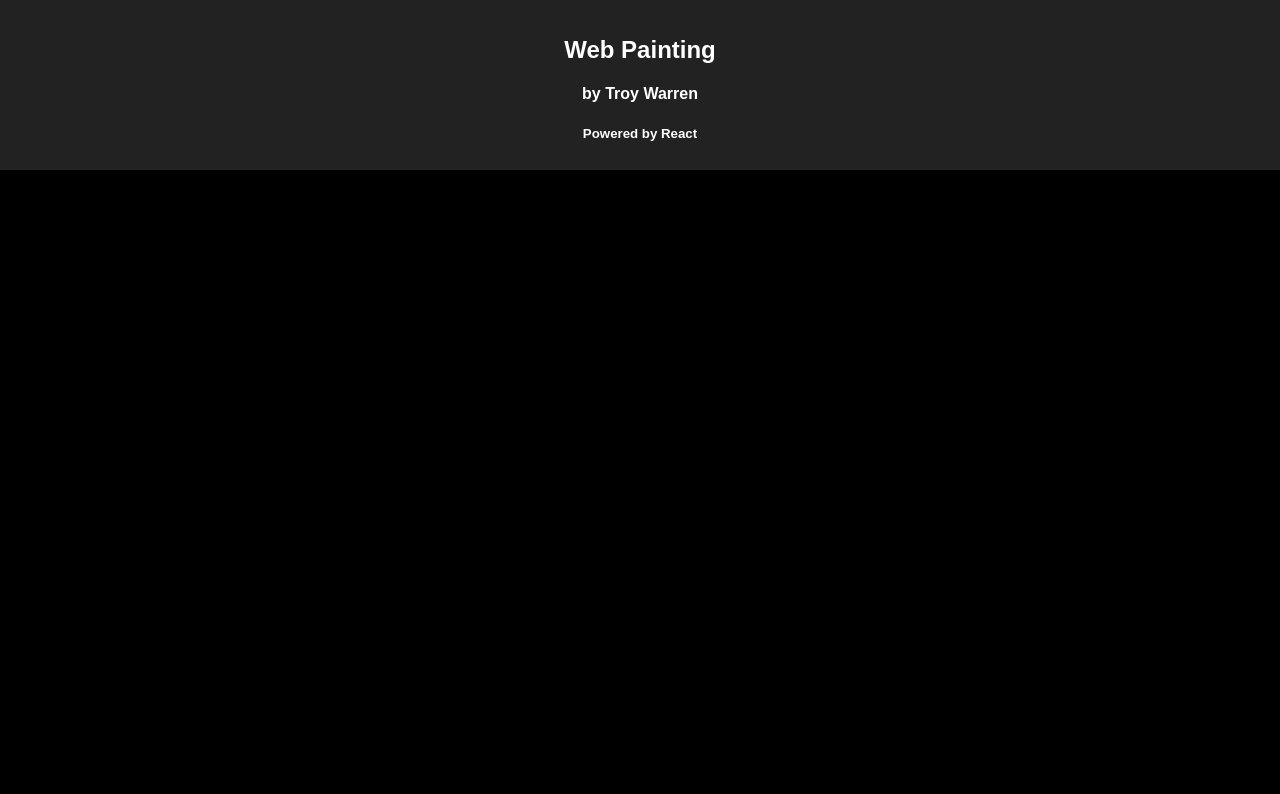
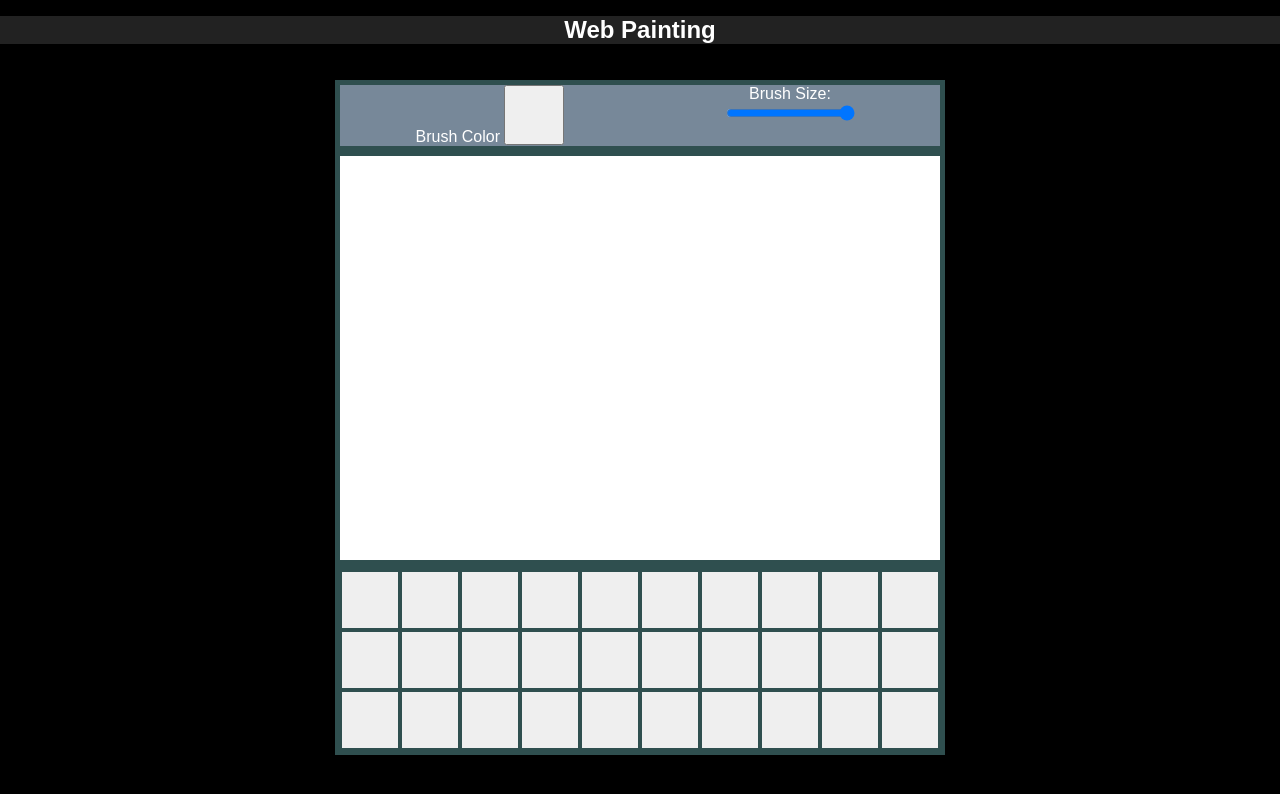
Before and after one commit to trokia003/PaintBrushApp, a React (Create React App) app in the folder painting-app/: page / in a window 1280 px wide. Shown: the top 794 px of the page. Built offline with nearby package versions, Linux system fonts and the light colour scheme.

Commit message:
4/13/18
worked on setting up css rules and creating basic component parts

```diff
--- a/painting-app/src/App.css
+++ b/painting-app/src/App.css
@@ -4,8 +4,7 @@
 
 .App-header {
   background-color: #222;
-  height: 130px;
-  padding: 20px;
+  height: fit-content;
   color: white;
 }
 
@@ -16,3 +15,61 @@
 .App-intro {
   font-size: large;
 }
+
+#body{
+  padding-top: 20px;
+}
+
+
+/*Component styling*/
+.component_sections{
+  margin-left: auto;
+  margin-right: auto;
+  border-color: #2F4F4F;
+  border-width: 5px;
+  border-style: solid;
+}
+
+#drawing_space{
+  background-color: #FFF;
+  color: #000;
+  width: fit-content;
+}
+
+/*Brush Color and Size Styling*/
+
+#brush_color_and_size{
+  width: 600px;
+}
+
+#color_and_size{
+  display: flex;
+  width: inherit;
+  height: fit-content;
+  background-color: #778899;
+}
+
+.half_color_and_size{
+  width: inherit;
+  height: inherit;
+}
+
+.color_and_size_button{
+  height: 60px;
+  width: 60px;
+}
+
+/*Brush Types Styling*/
+
+#brush_types{
+  width: 600px;
+}
+
+.brush_button{
+  border-color: #2F4F4F;
+  border-width: 2px;
+  border-style: solid;
+  padding: 5px;
+  height: 60px;
+  width: 60px;
+}
--- a/painting-app/src/App.js
+++ b/painting-app/src/App.js
@@ -1,5 +1,10 @@
 import React, { Component } from 'react';
 import './App.css';
+
+//section imports
+import ColorAndSize from './ColorAndSize';
+import DrawingSpace from './DrawingSpace';
+import BrushTypes from './BrushTypes';
 
 class App extends Component {
   render() {
@@ -7,23 +12,21 @@ class App extends Component {
       <div className="App">
         <header className="App-header">
           <h1 className="App-title">Web Painting</h1>
-          <h4>by Troy Warren</h4>
-          <h5>Powered by React</h5>
         </header>
         <div id="body">
 
-          <div id="brush_color_and_size">
-
+          <div id="brush_color_and_size" className="component_sections">
+            <ColorAndSize />
           </div>
 
 
-          <div id="drawing_space">
-
+          <div id="drawing_space" className="component_sections">
+            <DrawingSpace />
           </div>
 
 
-          <div id="brush_types">
-
+          <div id="brush_types" className="component_sections">
+            <BrushTypes />
           </div>
 
         </div>
--- a/painting-app/src/BrushTypes.jsx
+++ b/painting-app/src/BrushTypes.jsx
@@ -0,0 +1,51 @@
+import React, { Component } from 'react';
+
+class BrushTypes extends Component {
+  constructor(props){
+    super(props);
+  }
+
+
+  render() {
+    return (
+      <div>
+        <button className="brush_button"></button>
+        <button className="brush_button"></button>
+        <button className="brush_button"></button>
+        <button className="brush_button"></button>
+        <button className="brush_button"></button>
+        <button className="brush_button"></button>
+        <button className="brush_button"></button>
+        <button className="brush_button"></button>
+        <button className="brush_button"></button>
+        <button className="brush_button"></button>
+        <br/>
+        <button className="brush_button"></button>
+        <button className="brush_button"></button>
+        <button className="brush_button"></button>
+        <button className="brush_button"></button>
+        <button className="brush_button"></button>
+        <button className="brush_button"></button>
+        <button className="brush_button"></button>
+        <button className="brush_button"></button>
+        <button className="brush_button"></button>
+        <button className="brush_button"></button>
+        <br/>
+        <button className="brush_button"></button>
+        <button className="brush_button"></button>
+        <button className="brush_button"></button>
+        <button className="brush_button"></button>
+        <button className="brush_button"></button>
+        <button className="brush_button"></button>
+        <button className="brush_button"></button>
+        <button className="brush_button"></button>
+        <button className="brush_button"></button>
+        <button className="brush_button"></button>
+      </div>
+    );
+  }
+}
+
+
+
+export default BrushTypes;
--- a/painting-app/src/ColorAndSize.jsx
+++ b/painting-app/src/ColorAndSize.jsx
@@ -0,0 +1,27 @@
+import React, { Component } from 'react';
+
+class ColorAndSize extends Component {
+  constructor(props){
+    super(props);
+  }
+
+  render() {
+    return (
+      <div id="color_and_size">
+        <div className="half_color_and_size">
+          <label id="brush_color_label">Brush Color</label> <button className="color_and_size_button"></button>
+        </div>
+        <div className="half_color_and_size">
+          <label id="brush_size_label">Brush Size: </label> <br/> <input type="range" min="1" max="50" step="1"></input>
+        </div>
+      </div>
+    );
+  }
+
+
+
+
+
+}
+
+export default ColorAndSize;
--- a/painting-app/src/DrawingSpace.jsx
+++ b/painting-app/src/DrawingSpace.jsx
@@ -0,0 +1,20 @@
+import React, { Component } from 'react';
+
+class DrawingSpace extends Component {
+  constructor(props){
+    super(props);
+  }
+
+
+  render() {
+    return (
+      <div>
+        <canvas id="DrawingArea" width="600" height="400"/>
+      </div>
+    );
+  }
+}
+
+
+
+export default DrawingSpace;
```
